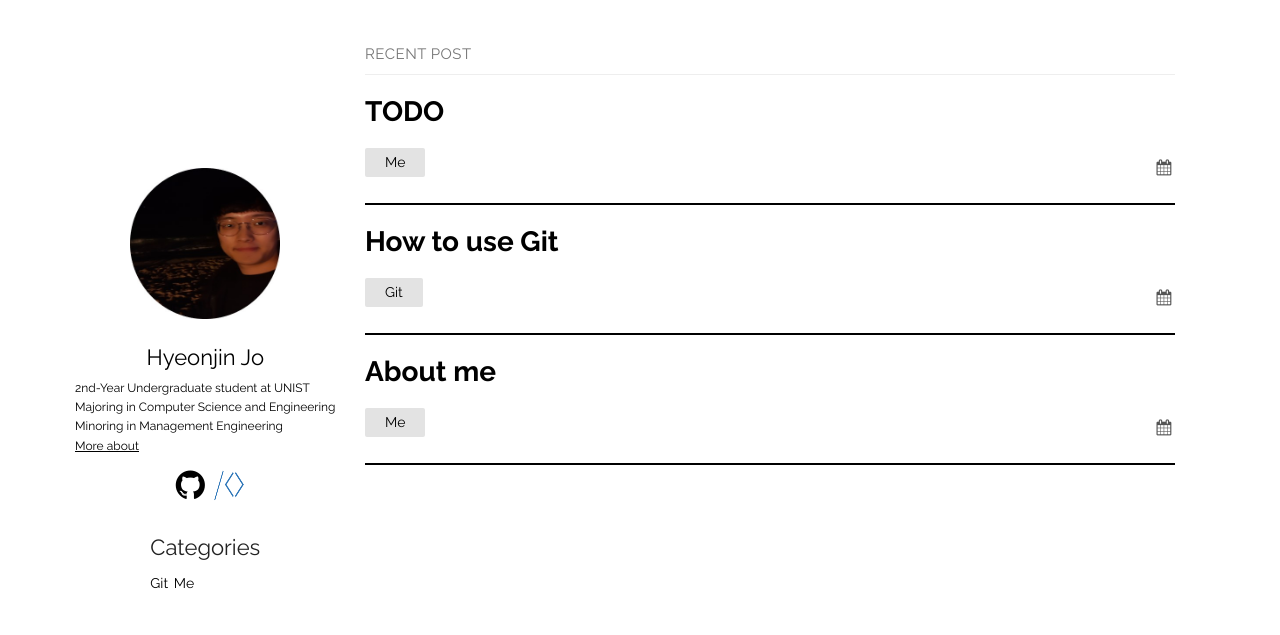
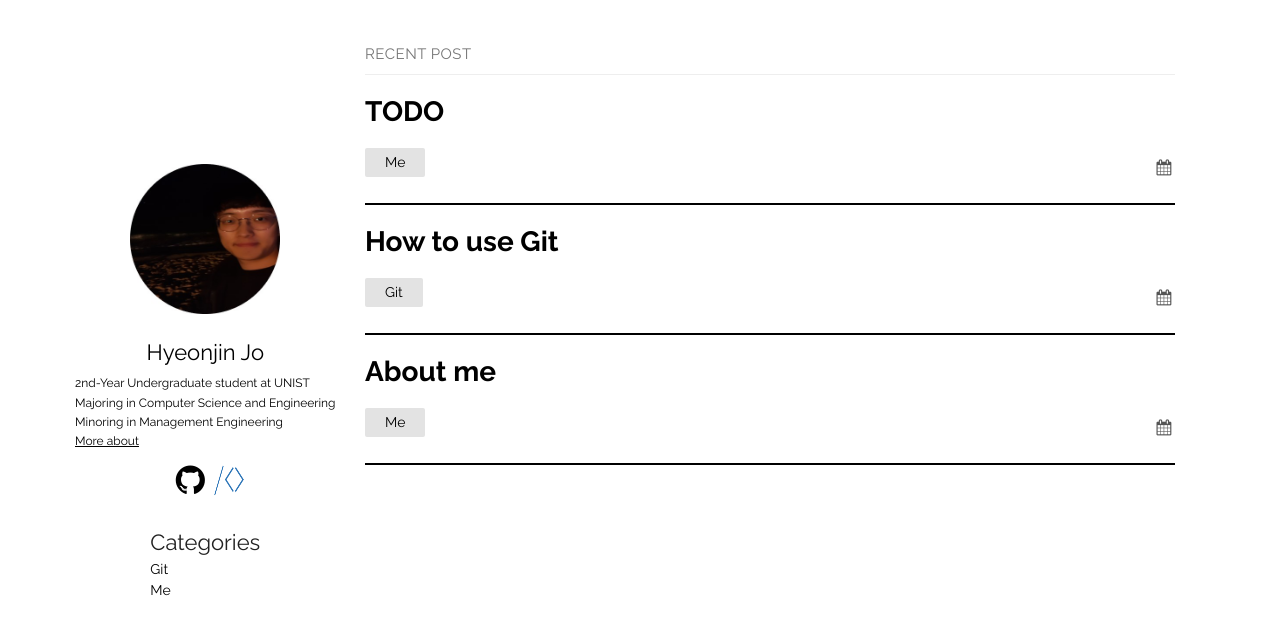
Before and after one commit to thinkin9/thinkin9.github.io, a Jekyll site: the page built from index.md, in a window 1280 px wide. Shown: the top 635 px of the page. Built offline with Jekyll 4.4.1, drawn with Linux system fonts in a browser that asks for light colours.

Commit message:
20200708

```diff
--- a/_layouts/default.html
+++ b/_layouts/default.html
@@ -50,14 +50,14 @@
         <li><a href="/category/Git.html">Git</a>
           <ul>
             {% for post in site.categories["Git"] %}
-              <li><a href="{{ site.baseurl| }}{{ post.url| }}">{{ post.title }}</a href="">
+              <li><a href="{{ site.baseurl }}{{ post.url }}">{{ post.title }}</a href="">
             {% endfor %}
           </ul>
         </li>
         <li><a href="/category/Me.html">Me</a>
           <ul>
             {% for post in site.categories["Me"] %}
-            <li><a href="{{ site.baseurl| }}{{ post.url| }}">{{ post.title }}</a href="">
+            <li><a href="{{ site.baseurl }}{{ post.url }}">{{ post.title }}</a href="">
             {% endfor %}
           </ul>
         </li>
--- a/_sass/plain.scss
+++ b/_sass/plain.scss
@@ -261,7 +261,7 @@
   text-decoration: none;
   line-height: 1.5;
   li{
-    display: inline-block;
+    display: flex;
     font-size: 14px;
   }
   li a{
@@ -283,10 +283,9 @@
   }
   li:hover ul{
     background-color: white;
-    display: inline-block;
+    display: flex;
   }
   li ul a{
-    display: none;
     text-decoration: none;
   }
 }
```
